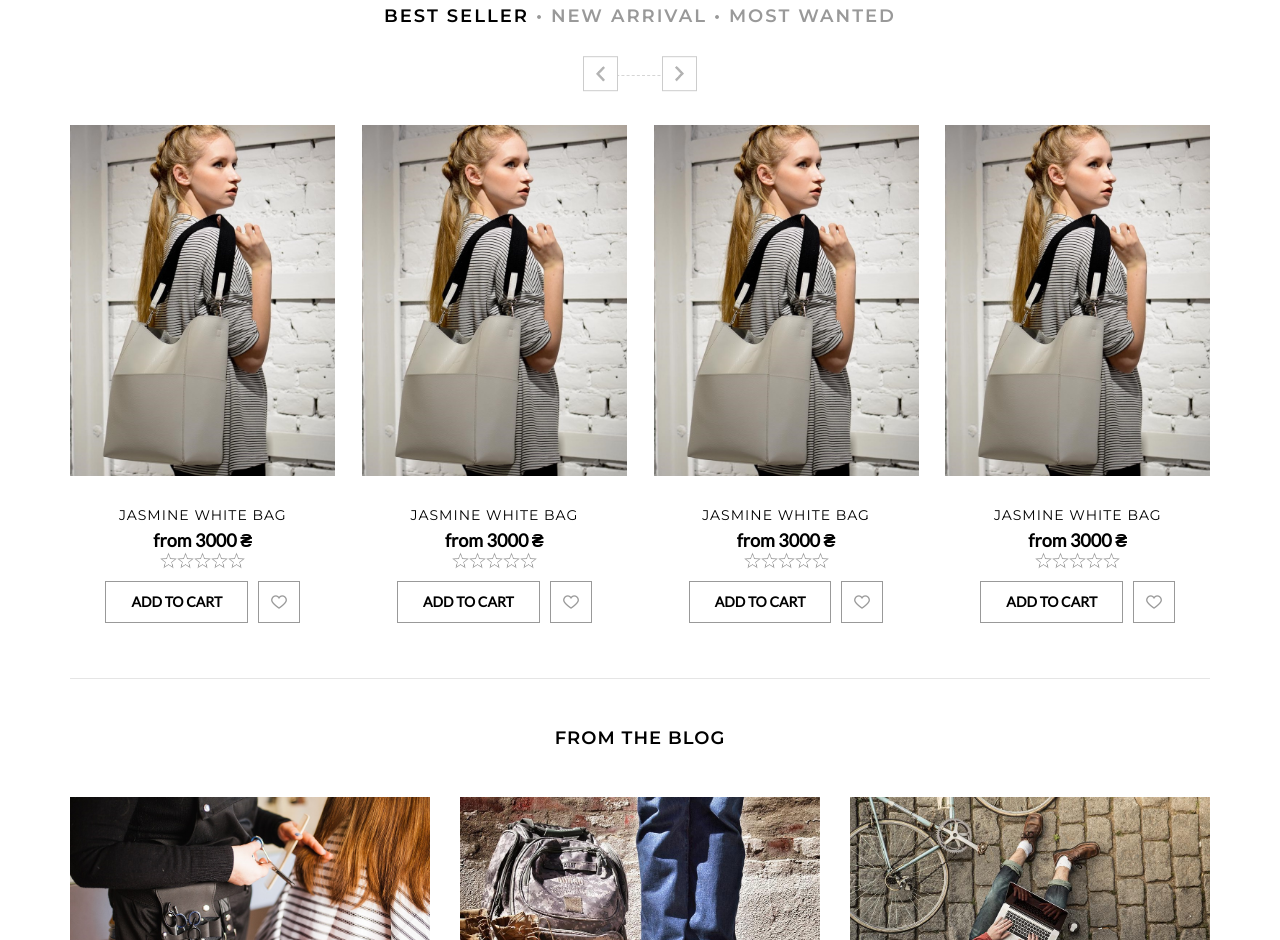
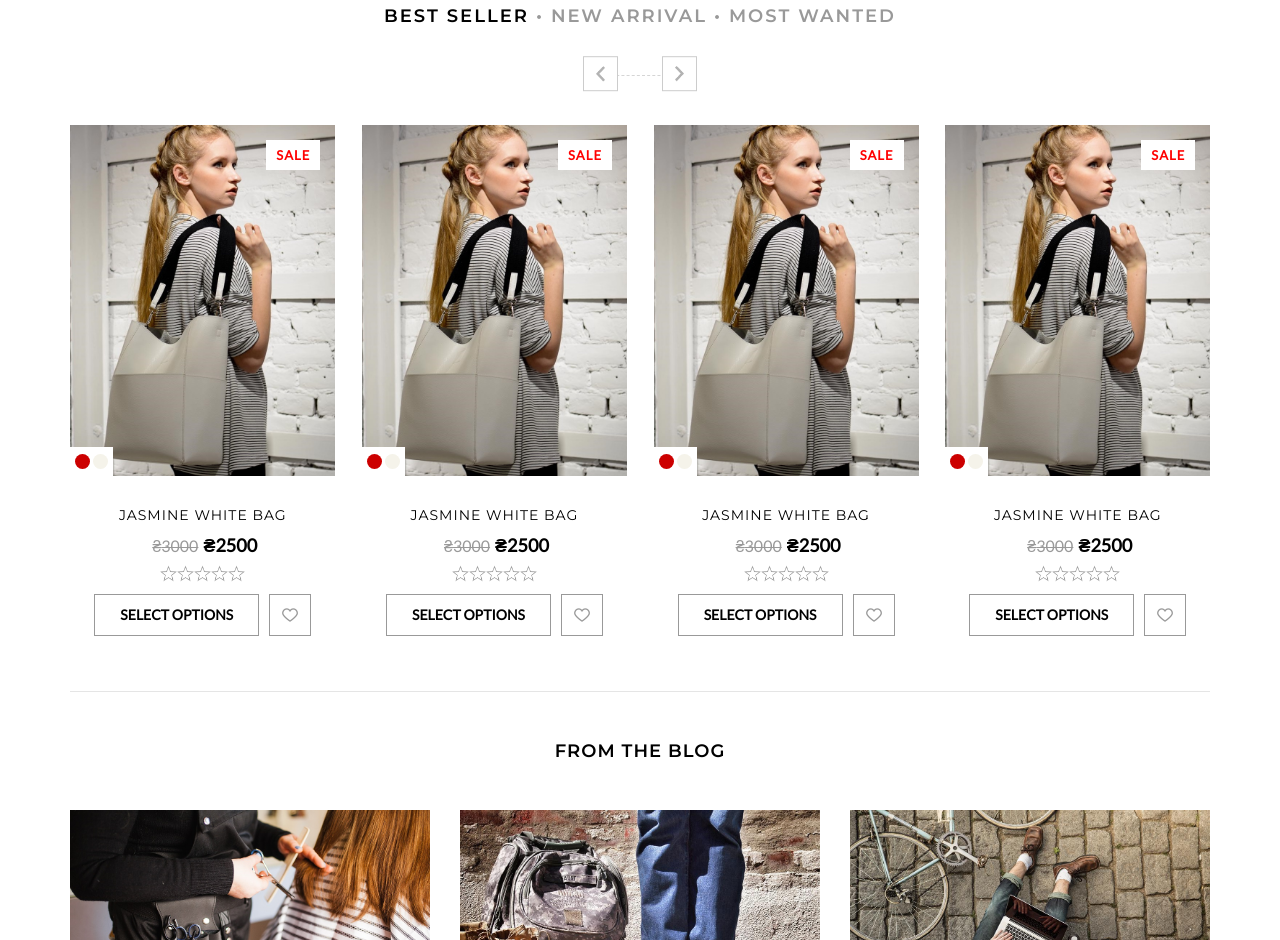
Before and after one commit to natali-gracia/shop-project, a React (Create React App) app: page / in a window 1280 px wide. Shown: the part 900-1840 px from the top of the page. Built offline with nearby package versions, Linux system fonts and the light colour scheme.

Commit message:
added label sale and color swatch to ProductListItem

```diff
--- a/src/App/Main/Products/ProductOptions.js
+++ b/src/App/Main/Products/ProductOptions.js
@@ -13,7 +13,9 @@ const ProductOptions = () => {
                     <div className="wrap">
                         {option.name === 'color' ?
                             option.value.map(value => (
-                            <label key={value} className='product-options-color' style={{backgroundColor: value}}>
+                            <label key={value} className='product-options-color' style={value === 'white' ?
+                            {backgroundColor: value, borderStyle: 'solid', borderWidth: '0.4px', borderColor: '#999'}
+                            : {backgroundColor: value}}>
                                 <input
                                     type='radio'
                                     value={value}
--- a/src/App/Main/Products/ProductQuickview.js
+++ b/src/App/Main/Products/ProductQuickview.js
@@ -59,7 +59,7 @@ const ProductQuickview = ({
                     <ProductOptions/>
                     <div className="product-price">
                         <span>Price:</span>
-                        {productsArray[id].discount_price === null ?
+                        {productsArray[id].discount_price === 0 ?
                             <span className="price-value">₴{productsArray[id].price}</span>
                         :
                             <span>
--- a/src/App/Main/Products/ProductsListItem.js
+++ b/src/App/Main/Products/ProductsListItem.js
@@ -6,30 +6,54 @@ import { Link } from 'react-router-dom'
 import './productslistitem.css'
 
 import RewievRatingStars from '../ProductPage/RewievRatingStars'
+import  productsData, {getProductsMap} from './productsData'
+
+const productsArray = getProductsMap(productsData)
 
 const ProductsListItem = ({
+    id=1,
     setShowQuickView
 }) => {
     return (
         <div className='products-list-item'>
             <div className="product-img">
                 <Link to="/" className="grid-img">
-                    <img src="/images/products-img/woman-01.jpg" alt=""/>
+                    <img src={productsArray[id].mainimage} alt=""/>
                 </Link>
+                {productsArray[id].options.map(option => (option.name === 'color' ?
+                    <ul className="color-swatch-item wrap" key={option.name}>
+                        {option.value.map(value => (
+                        <li style={{}} style={value === 'white' ?
+                            {backgroundColor: value, borderStyle: 'solid', borderWidth: '0.4px', borderColor: '#999'}
+                            : {backgroundColor: value}} key={value}>
+                        </li>))}
+                    </ul>
+                    : null
+                ))}
+                {productsArray[id].discount_price !== 0 ? <div className="product-label">Sale</div> : null}
                 <button className="btn-square" title='Quick View' onClick={() => setShowQuickView()}></button>
             </div>
             <div className="product-content">
                 <h4 className="product-title narrow">
-                    <Link to="/">Jasmine white bag</Link>
+                    <Link to="/">{productsArray[id].name}</Link>
                 </h4>
                 <div className="product-price">
-                   <span><em>from </em>3000 ₴</span>
+                    {productsArray[id].discount_price === 0 ?
+                        <span>₴{productsArray[id].price}</span>
+                    :
+                        <span>
+                            <span className='compare-price'><em>₴{productsArray[id].price}</em></span>
+                            <span>₴{productsArray[id].discount_price}</span>
+                        </span>
+                    }
                 </div>
                 <div className="review-ratting">
                 <RewievRatingStars/>
                 </div>
                 <div className="action-buttons wrap center">
-                    <button>Add to Cart</button>
+                    <button>
+                        {productsArray[id].options.length === 0 ? 'Add to Cart' : 'Select options'}
+                    </button>
                     <button className="btn-square" title='Add to Wishlist'></button>
                 </div>
             </div>
--- a/src/App/Main/Products/productquickview.css
+++ b/src/App/Main/Products/productquickview.css
@@ -108,12 +108,9 @@
     text-align: center;
     line-height: 32px;
 }
-.product-options-color {
-    border: 1px solid #999;
-}
 .product-options .checked-color, .product-options-color:hover {
     border: none;
-    border: 1px solid #000;
+    border: 0.5px solid #333;
     cursor: pointer;
 }
 .quickview-shop .product-price, .quickview-shop .product-quantity {
@@ -127,11 +124,11 @@
 .product-price .price-value {
     color: #000;
     font-size: 24px;
-    padding-left: 2px;
+    padding-left: 4px;
 }
 .product-price .compare-price {
     text-decoration: line-through;
-    padding: 0 2px;
+    padding-left: 4px;
 }
 .product-price .compare-price em {
     font-size: 16px;
--- a/src/App/Main/Products/productsData.js
+++ b/src/App/Main/Products/productsData.js
@@ -10,13 +10,14 @@ const productsData = [
         images: ["/images/products-img/woman-01-1.jpg"],
         price: 3000,
         discount_price: 2500,
+        // options: [],
         options: [{
             name: 'size',
             value: ['s', 'm'],
         },
         {
             name: 'color',
-            value: ['#cc0000', 'white'],
+            value: ['#cc0000', '#f5f3ea'],
         }],
         in_stock: 3,
         rewievrating: 1,
--- a/src/App/Main/Products/productslistitem.css
+++ b/src/App/Main/Products/productslistitem.css
@@ -93,3 +93,45 @@
 .product-img .btn-square::before {
     background-image: url('/images/plus-white.png');
 }
+.product-content .compare-price {
+    color: #999;
+}
+.product-content .compare-price em {
+    padding-right: 5px;
+}
+.product-content .product-price {
+    margin: 5px 0 8px 0;
+}
+.product-img .product-label {
+    padding: 0 10px;
+    height: 30px;
+    line-height: 30px;
+    font-size: 13px;
+    color: #ff0000;
+    font-weight: 600;
+    background: #fff;
+    z-index: 9;
+    text-transform: uppercase;
+    right: 15px;
+    top: 15px;
+    position: absolute;
+}
+.product-img .color-swatch-item {
+    background: #fff;
+    bottom: 0;
+    margin-bottom: 0;
+    padding: 7px 5px;
+    position: absolute;
+    z-index: 9;
+    color: #000;
+}
+.product-img .color-swatch-item li {
+    width: 15px;
+    height: 15px;
+    border-radius: 50%;
+    margin-bottom: 0;
+    margin-right: 3px;
+}
+.product-img .color-swatch-item li:last-child {
+    margin-right: 0;
+}
```
